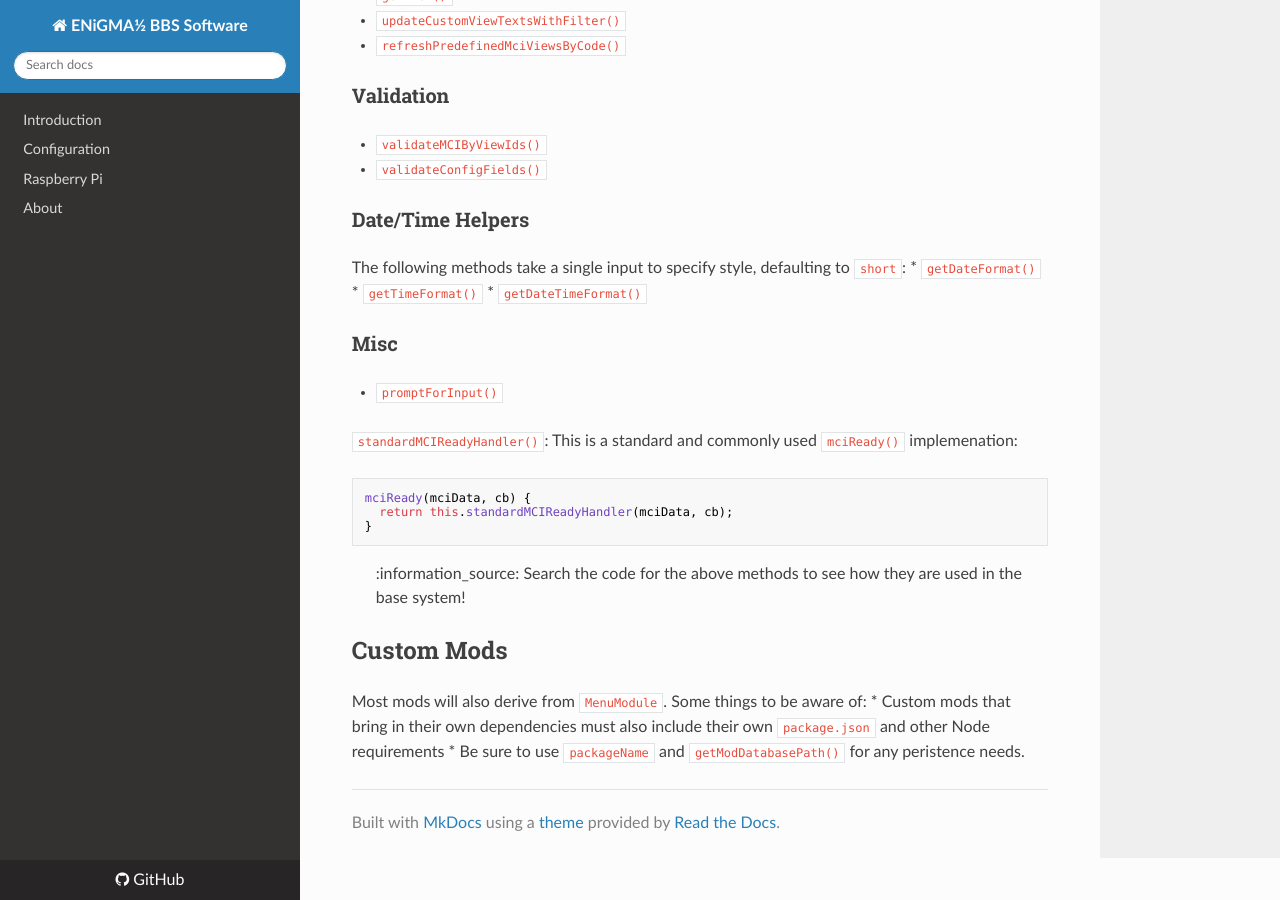
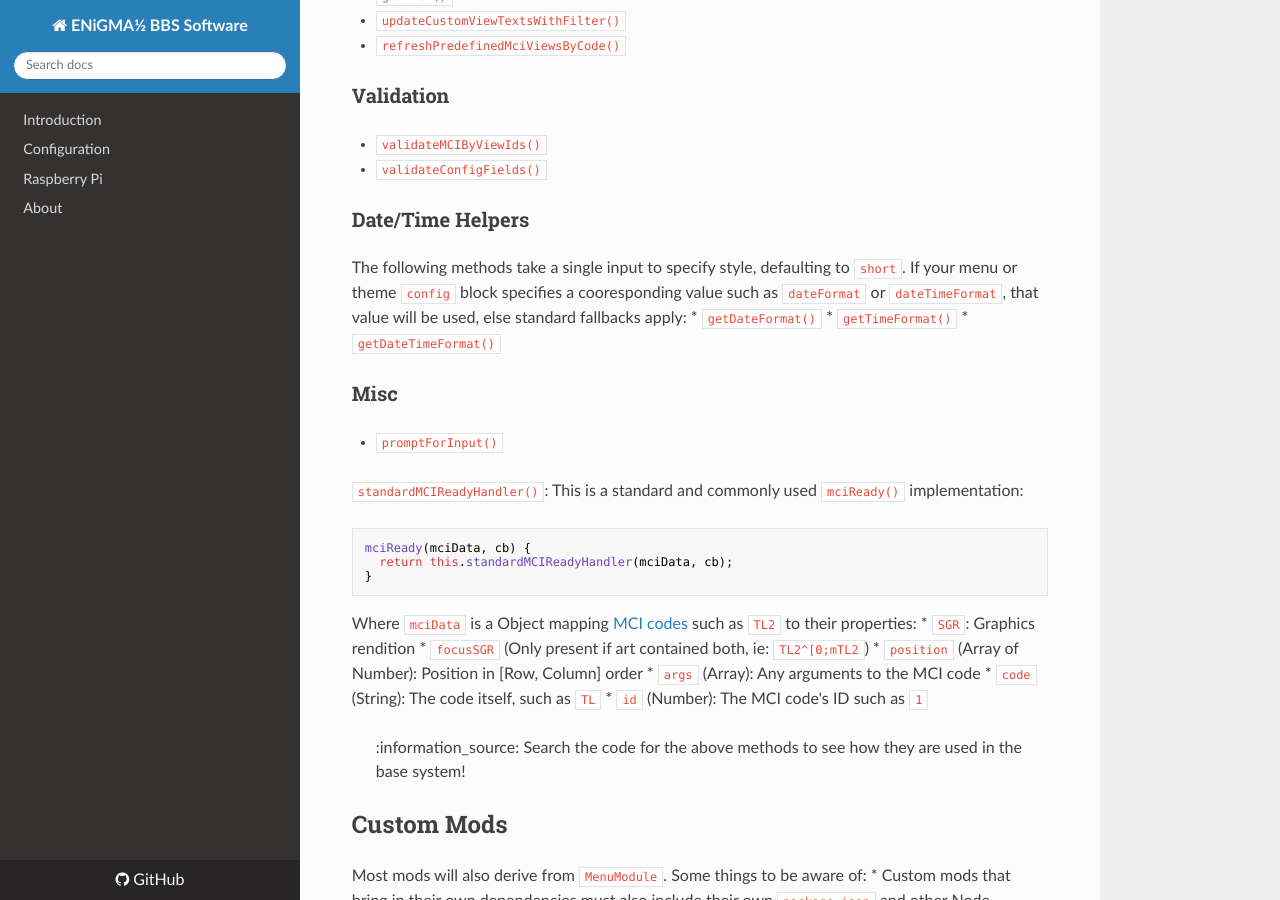
Before and after one commit to NuSkooler/enigma-bbs, an MkDocs documentation site: the page built from docs/_docs/modding/menu-modules.md, in a window 1280 px wide and 900 px high, scrolled down 4266 px. Built offline with MkDocs 1.6.1, drawn with Linux system fonts in a browser that asks for light colours; nearby versions of some CDN libraries; old or Windows-style settings are respelled for this version of MkDocs.

Commit message:
Doc updates

````diff
--- a/docs/_docs/modding/menu-modules.md
+++ b/docs/_docs/modding/menu-modules.md
@@ -145,7 +145,7 @@ Prepares the menu's View Controller for a form of `name` and `formId` using the
 * `validateConfigFields()`
 
 ### Date/Time Helpers
-The following methods take a single input to specify style, defaulting to `short`:
+The following methods take a single input to specify style, defaulting to `short`. If your menu or theme `config` block specifies a cooresponding value such as `dateFormat` or `dateTimeFormat`, that value will be used, else standard fallbacks apply:
 * `getDateFormat()`
 * `getTimeFormat()`
 * `getDateTimeFormat()`
@@ -154,13 +154,21 @@ The following methods take a single input to specify style, defaulting to `short
 * `promptForInput()`
 
 
-`standardMCIReadyHandler()`: This is a standard and commonly used `mciReady()` implemenation:
+`standardMCIReadyHandler()`: This is a standard and commonly used `mciReady()` implementation:
 
 ```javascript
 mciReady(mciData, cb) {
   return this.standardMCIReadyHandler(mciData, cb);
 }
 ```
+
+Where `mciData` is a Object mapping [MCI codes](../art/mci.md) such as `TL2` to their properties:
+* `SGR`: Graphics rendition
+* `focusSGR` (Only present if art contained both, ie: `TL2^[0;mTL2`)
+* `position` (Array of Number): Position in [Row, Column] order
+* `args` (Array): Any arguments to the MCI code
+* `code` (String): The code itself, such as `TL`
+* `id` (Number): The MCI code's ID such as `1`
 
 > :information_source: Search the code for the above methods to see how they are used in the base system!
 
````
Also changed, not shown: UPGRADE.md (+13 -12 lines), docs/_docs/installation/testing.md (+2 -3 lines), docs/_docs/modding/wfc.md (+8 -0 lines).
